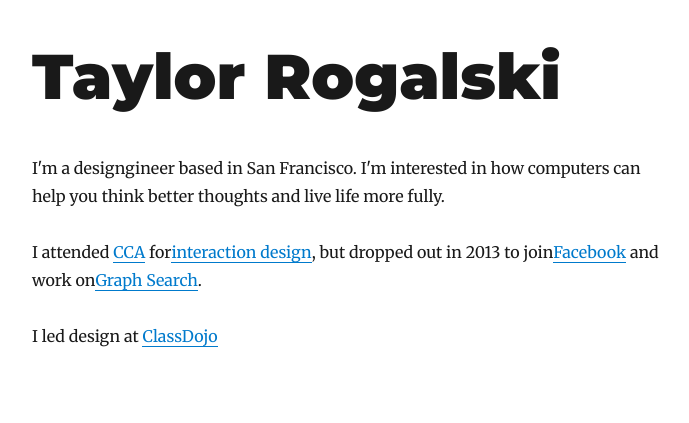
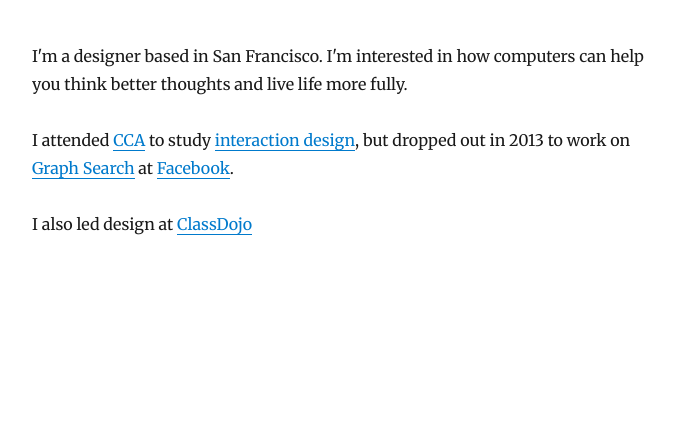
Before and after one commit to taydr/tayro, a Gatsby site: page / in a window 1280 px wide. Shown: the whole page, without its empty margins (293-982 px from the left). Built offline with nearby package versions, Linux system fonts and the light colour scheme; Gatsby itself is replaced by a stand-in of ours; some packages are replaced by stand-ins of ours.

Commit message:
remove header

```diff
--- a/src/components/layout.js
+++ b/src/components/layout.js
@@ -9,48 +9,48 @@
     const rootPath = `${__PATH_PREFIX__}/`
     let header
 
-    if (location.pathname === rootPath) {
-      header = (
-        <h1
-          style={{
-            ...scale(1.5),
-            marginBottom: rhythm(1.5),
-            marginTop: 0,
-          }}
-        >
-          <Link
-            style={{
-              boxShadow: `none`,
-              textDecoration: `none`,
-              color: `inherit`,
-            }}
-            to={`/`}
-          >
-            {title}
-          </Link>
-        </h1>
-      )
-    } else {
-      header = (
-        <h3
-          style={{
-            fontFamily: `Montserrat, sans-serif`,
-            marginTop: 0,
-          }}
-        >
-          <Link
-            style={{
-              boxShadow: `none`,
-              textDecoration: `none`,
-              color: `inherit`,
-            }}
-            to={`/`}
-          >
-            {title}
-          </Link>
-        </h3>
-      )
-    }
+    // if (location.pathname === rootPath) {
+    //   header = (
+    //     <h1
+    //       style={{
+    //         ...scale(1.5),
+    //         marginBottom: rhythm(1.5),
+    //         marginTop: 0,
+    //       }}
+    //     >
+    //       <Link
+    //         style={{
+    //           boxShadow: `none`,
+    //           textDecoration: `none`,
+    //           color: `inherit`,
+    //         }}
+    //         to={`/`}
+    //       >
+    //         {title}
+    //       </Link>
+    //     </h1>
+    //   )
+    // } else {
+    //   header = (
+    //     <h3
+    //       style={{
+    //         fontFamily: `Montserrat, sans-serif`,
+    //         marginTop: 0,
+    //       }}
+    //     >
+    //       <Link
+    //         style={{
+    //           boxShadow: `none`,
+    //           textDecoration: `none`,
+    //           color: `inherit`,
+    //         }}
+    //         to={`/`}
+    //       >
+    //         {title}
+    //       </Link>
+    //     </h3>
+    //   )
+    // }
     return (
       <div
         style={{
@@ -60,7 +60,7 @@
           padding: `${rhythm(1.5)} ${rhythm(3 / 4)}`,
         }}
       >
-        <header>{header}</header>
+        {/* <header>{header}</header> */}
         <main>{children}</main>
         <footer></footer>
       </div>
--- a/src/pages/index.js
+++ b/src/pages/index.js
@@ -15,17 +15,17 @@
     return (
       <Layout location={this.props.location} title={siteTitle}>
         <p>
-          I'm a designgineer based in San Francisco. I'm interested in how
-          computers can help you think better thoughts and live life more fully.
+          I'm a designer based in San Francisco. I'm interested in how computers
+          can help you think better thoughts and live life more fully.
         </p>
         <p>
-          I attended <a href="http://cca.edu">CCA</a> for
-          <a href="">interaction design</a>, but dropped out in 2013 to join
-          <a href="http://facebook.com">Facebook</a> and work on
-          <a href="">Graph Search</a>.
+          I attended <a href="http://cca.edu">CCA</a> to study{" "}
+          <a href="">interaction design</a>, but dropped out in 2013 to work on{" "}
+          <a href="">Graph Search</a> at{" "}
+          <a href="http://facebook.com">Facebook</a>.
         </p>
         <p>
-          I led design at <a href="http://classdojo.com">ClassDojo</a>
+          I also led design at <a href="http://classdojo.com">ClassDojo</a>
         </p>
         {/* <SEO title="All posts" />
         {posts.map(({ node }) => {
```
